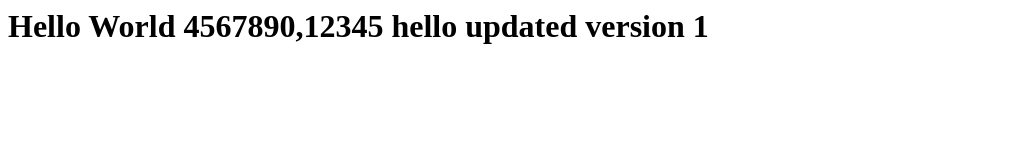
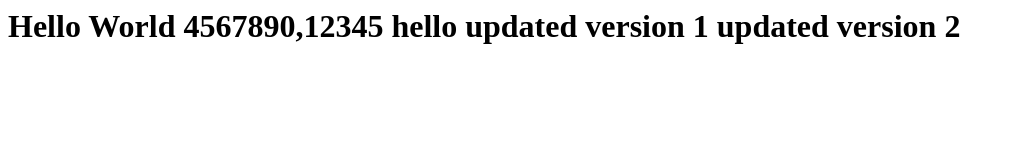
Before and after one commit to nikilakavya/origin, a plain HTML site: page index.html in a window 1280 px wide. Shown: the whole page, without its empty margins (0-1015 px from the left). Drawn offline with Linux system fonts and the light colour scheme.

Commit message:
adding modified file

```diff
--- a/index.html
+++ b/index.html
@@ -7,6 +7,7 @@
         4567890,12345
         hello
         updated version 1
+        updated version 2
     </h1>
 </body>
 </html>
```
